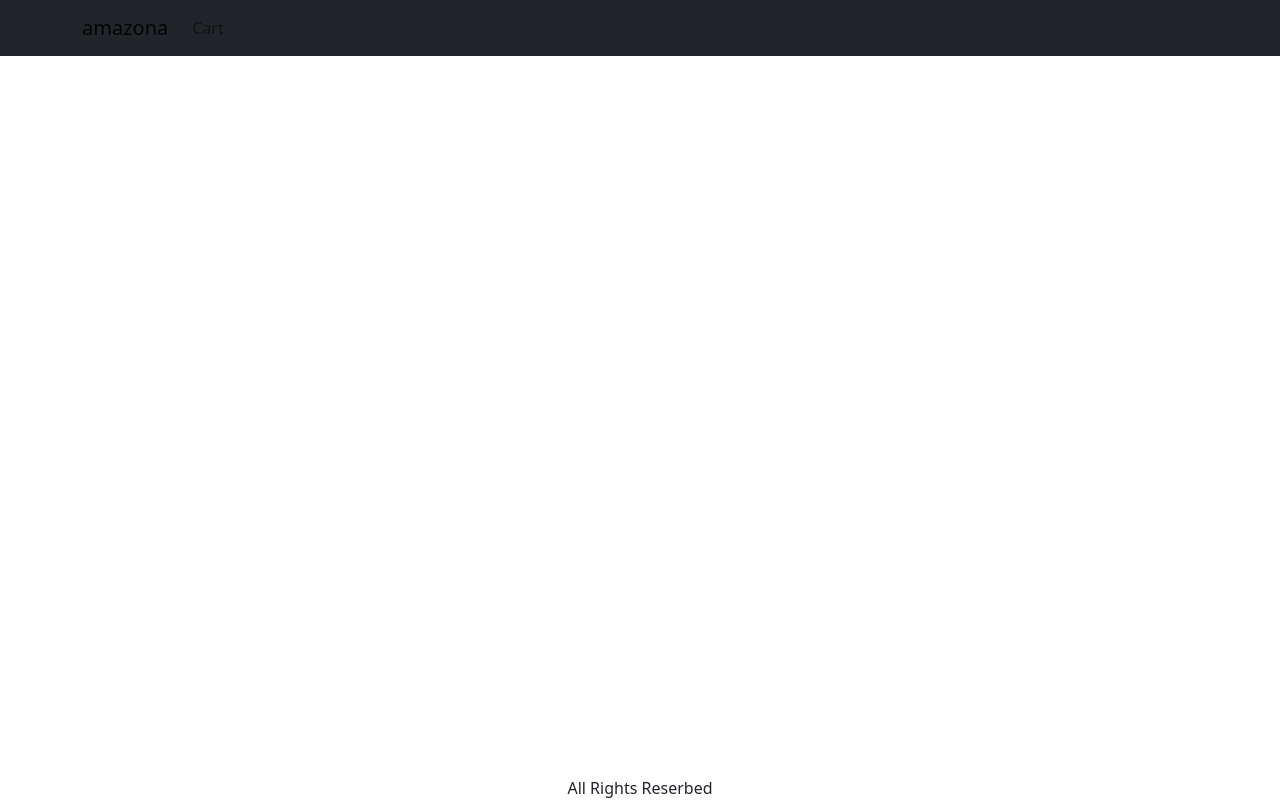
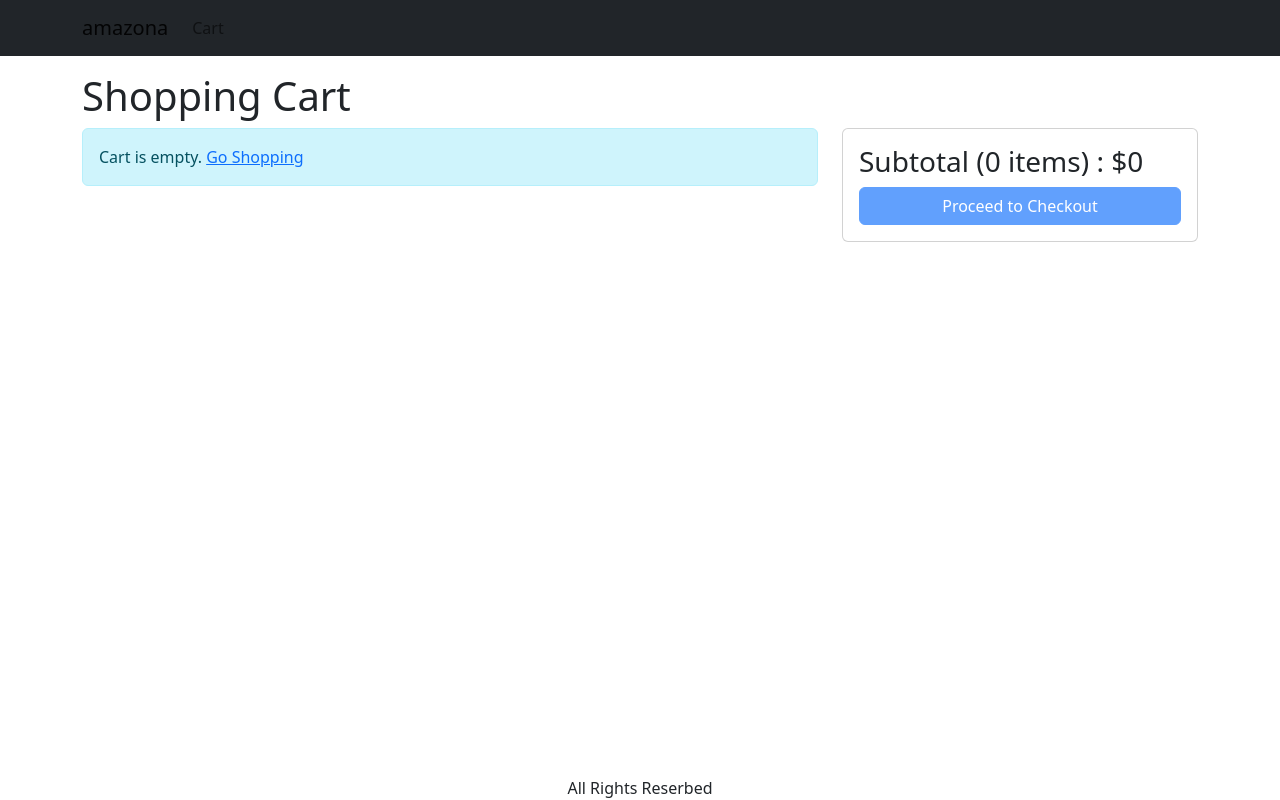
Before and after one commit to nathanburugu/ecommerce-project-due-monday, a React (Create React App) app in the folder frontend/: page /cart in a window 1280 px wide. Built offline with nearby package versions, Linux system fonts and the light colour scheme.

Commit message:
i added a new route because i amde a new screen named cart screen to show list of ite sin the cart

```diff
--- a/frontend/src/App.js
+++ b/frontend/src/App.js
@@ -9,6 +9,8 @@
 import { Link } from 'react-router-dom';
 import { useContext } from 'react';
 import { Store } from './Store';
+import CartScreen from './screens/CartScreen';
+import './index.css';
 
 function App() {
   const { state } = useContext(Store);
@@ -40,6 +42,7 @@
           <Container className="mt-3">
             <Routes>
               <Route path="/product/:slug" element={<ProductScreen />} />
+              <Route path="/cart" element={<CartScreen />} />
               <Route path="/" element={<HomeScreen />} />
             </Routes>
           </Container>
--- a/frontend/src/index.css
+++ b/frontend/src/index.css
@@ -50,3 +50,7 @@
 .img-large {
   max-width: 100%;
 }
+.img-thumbnail {
+  height: 80px !important;
+  background-color: red;
+}
--- /dev/null
+++ b/frontend/src/screens/CartScreen.js
@@ -0,0 +1,96 @@
+/** @format */
+
+import { useContext } from 'react';
+import {
+  Button,
+  Card,
+  Col,
+  ListGroup,
+  ListGroupItem,
+  Row,
+} from 'react-bootstrap';
+import { Helmet } from 'react-helmet-async';
+import { Link } from 'react-router-dom';
+import MessageBox from '../components/MessageBox';
+import { Store } from '../Store';
+
+export default function CartScreen() {
+  const { state, dispatch: ctxDispatch } = useContext(Store);
+  const {
+    cart: { cartItems },
+  } = state;
+
+  return (
+    <div>
+      <Helmet>
+        <title>Shopping Cart</title>
+      </Helmet>
+      <h1>Shopping Cart</h1>
+      <Row>
+        <Col md={8}>
+          {cartItems.length === 0 ? (
+            <MessageBox>
+              Cart is empty. <Link to="/">Go Shopping</Link>
+            </MessageBox>
+          ) : (
+            <ListGroup>
+              {cartItems.map((item) => (
+                <ListGroupItem key={item._id}>
+                  <Row className="align-items-center">
+                    <Col md={4}>
+                      <img
+                        src={item.image}
+                        alt={item.name}
+                        className="img-fluid rounded img-thumbnail"
+                      ></img>{' '}
+                      <Link to={`/product/${item.slug}`}>{item.name}</Link>
+                    </Col>
+                    <Col md={3}>
+                      <Button variant="light" disabled={item.quantity === 1}>
+                        <i className="fas fa-minus-circle"></i>
+                      </Button>{' '}
+                      <span>{item.quantity}</span>{' '}
+                      <Button variant="light" disabled={item.quantity === 1}>
+                        <i className="fas fa-plus-circle"></i>
+                      </Button>{' '}
+                    </Col>
+                    <Col md={3}>${item.price}</Col>
+                    <Col md={2}>
+                      <Button variant="light">
+                        <i className="fas fa-trash"></i>
+                      </Button>{' '}
+                    </Col>
+                  </Row>
+                </ListGroupItem>
+              ))}
+            </ListGroup>
+          )}
+        </Col>
+        <Col md={4}>
+          <Card>
+            <Card.Body>
+              <ListGroupItem variant="flush">
+                <h3>
+                  Subtotal ({cartItems.reduce((a, c) => a + c.quantity, 0)}{' '}
+                  items) : $
+                  {cartItems.reduce((a, c) => a + c.price * c.quantity, 0)}
+                </h3>
+              </ListGroupItem>
+              <ListGroupItem>
+                <div className="d-grid">
+                  <Button
+                    type="button"
+                    variant="primary"
+                    disabled={cartItems.length === 0}
+                  >
+                    Proceed to Checkout
+                  </Button>
+                </div>
+              </ListGroupItem>
+            </Card.Body>
+          </Card>
+        </Col>
+      </Row>
+    </div>
+  );
+}
--- a/frontend/src/screens/ProductScreen.js
+++ b/frontend/src/screens/ProductScreen.js
@@ -12,7 +12,7 @@
   Row,
 } from 'react-bootstrap';
 import { Helmet } from 'react-helmet-async';
-import { useParams } from 'react-router-dom';
+import { useNavigate, useParams } from 'react-router-dom';
 import LoadingBox from '../components/LoadingBox';
 import MessageBox from '../components/MessageBox';
 import Rating from '../components/Rating';
@@ -33,6 +33,7 @@
 };
 
 const ProductScreen = () => {
+  const navigate = useNavigate();
   const params = useParams();
   const { slug } = params;
 
@@ -71,6 +72,7 @@
       type: 'CART_ADD_ITEM',
       payload: { ...product, quantity },
     });
+    navigate('/cart');
   };
   return loading ? (
     <LoadingBox />
```
